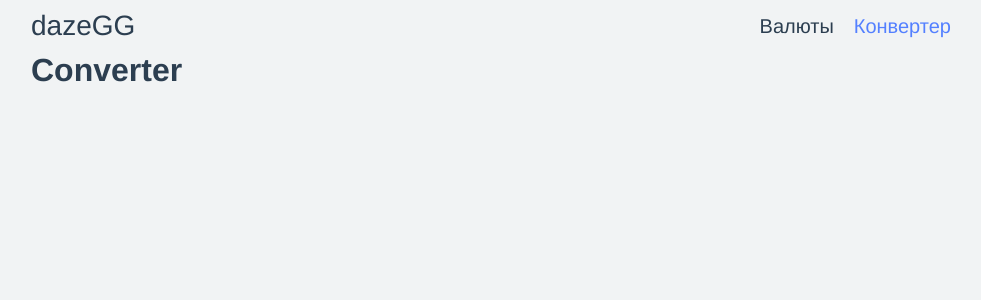
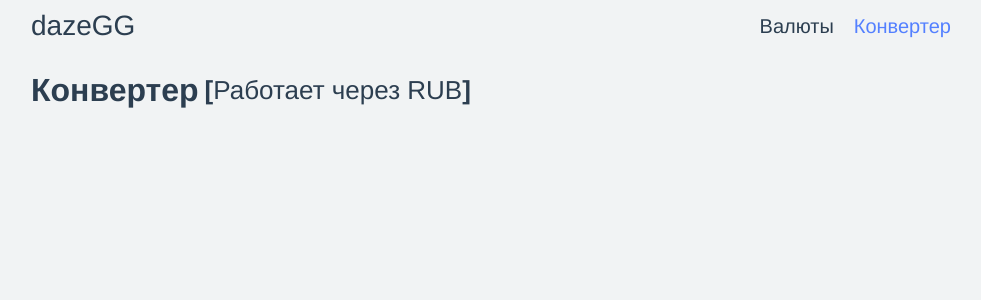
Before and after one commit to dazeGG/eclipse, a Vue app: page /converter in a window 1280 px wide. Shown: the top 300 px of the page, without its empty margins (149-1130 px from the left). Built offline with nearby package versions, Linux system fonts and the light colour scheme.

Commit message:
title changes

```diff
--- a/src/pages/ConverterPage.vue
+++ b/src/pages/ConverterPage.vue
@@ -1,3 +1,22 @@
 <template>
-  <h1>Converter</h1>
+  <div class="title">
+    <h1>Конвертер</h1>
+    <div class="postscript">
+      <b>[</b>Работает через RUB<b>]</b>
+    </div>
+  </div>
 </template>
+
+<style scoped lang="scss">
+.title {
+  display: flex;
+  align-items: center;
+  gap: 6px;
+  margin: 20px 0;
+}
+
+.postscript {
+  font-size: 26px;
+  font-weight: 500;
+}
+</style>
```
